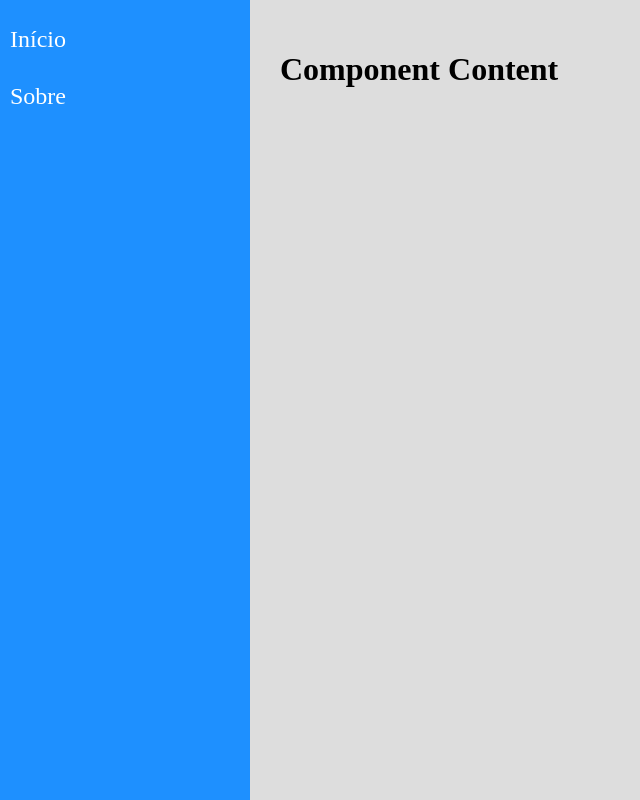
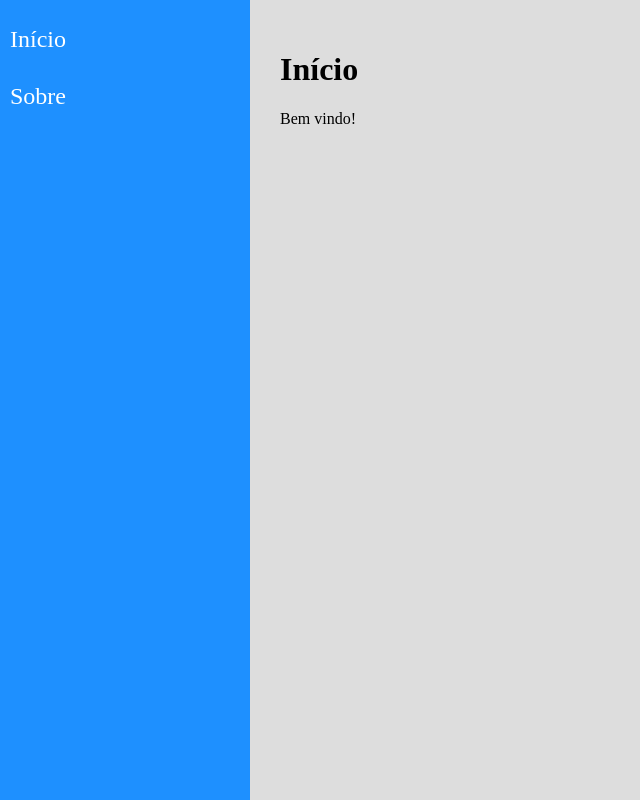
Before and after one commit to lucas-castro-developer/cod3r-react-router, a React (Create React App) app: page / in a window 1280 px wide. Shown: the whole page, without its empty margins (0-640 px from the left). Built offline with nearby package versions, Linux system fonts and the light colour scheme.

Commit message:
Simple navigation

```diff
--- a/src/components/layouts/Content.jsx
+++ b/src/components/layouts/Content.jsx
@@ -1,9 +1,20 @@
 import "./Content.css";
 import React from "react";
+import { Switch, Route } from "react-router-dom";
+
+import Home from "../../views/examples/Home";
+import About from "../../views/examples/About";
 
 const Content = props => (
   <main className="Content">
-    <h1>Component Content</h1>
+    <Switch>
+      <Route path="/about">
+        <About />
+      </Route>
+      <Route path="/">
+        <Home />
+      </Route>
+    </Switch>
   </main>
 );
 
--- a/src/components/layouts/Menu.jsx
+++ b/src/components/layouts/Menu.jsx
@@ -1,12 +1,17 @@
 import "./Menu.css";
 import React from "react";
+import { Link } from "react-router-dom";
 
 const Menu = props => (
   <aside className="Menu">
     <nav>
       <ul>
-        <li><a href="/">Início</a></li>
-        <li><a href="/">Sobre</a></li>
+        <li>
+          <Link to="/">Início</Link>
+        </li>
+        <li>
+          <Link to="/about">Sobre</Link>
+        </li>
       </ul>
     </nav>
   </aside>
--- a/src/views/App.jsx
+++ b/src/views/App.jsx
@@ -1,13 +1,16 @@
 import "./App.css";
 import React from "react";
+import { BrowserRouter as Router } from "react-router-dom";
 
-import Menu from '../components/layouts/Menu'
-import Content from '../components/layouts/Content'
+import Menu from "../components/layouts/Menu";
+import Content from "../components/layouts/Content";
 
 const App = props => (
   <div className="App">
-    <Menu />
-    <Content />
+    <Router>
+      <Menu />
+      <Content />
+    </Router>
   </div>
 );
 
```
Also changed, not shown: 1 other file (tests, documents, lock files or other folders).
